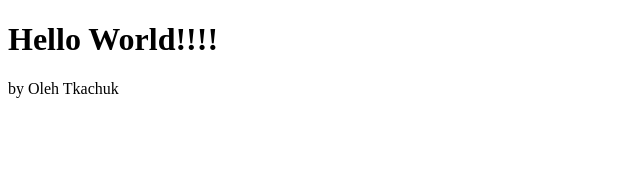
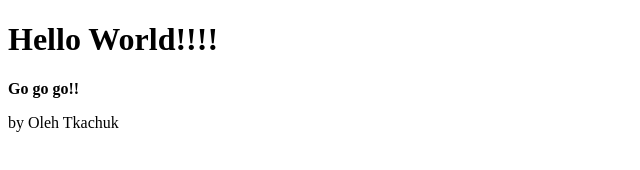
Before and after one commit to oltkachuk/oltkachuk.github.io, a plain HTML site: page index.html in a window 1280 px wide. Shown: the whole page, without its empty margins (0-640 px from the left). Drawn offline with Linux system fonts and the light colour scheme.

Commit message:
Update index.html

```diff
--- a/index.html
+++ b/index.html
@@ -7,6 +7,7 @@
 </head>
 <body>
     <h1><b>Hello World!!!!</b></h1>
+    <p><b>Go go go!!</b></p>
     <p>by Oleh Tkachuk</p>
     </body>
 </html>
```
